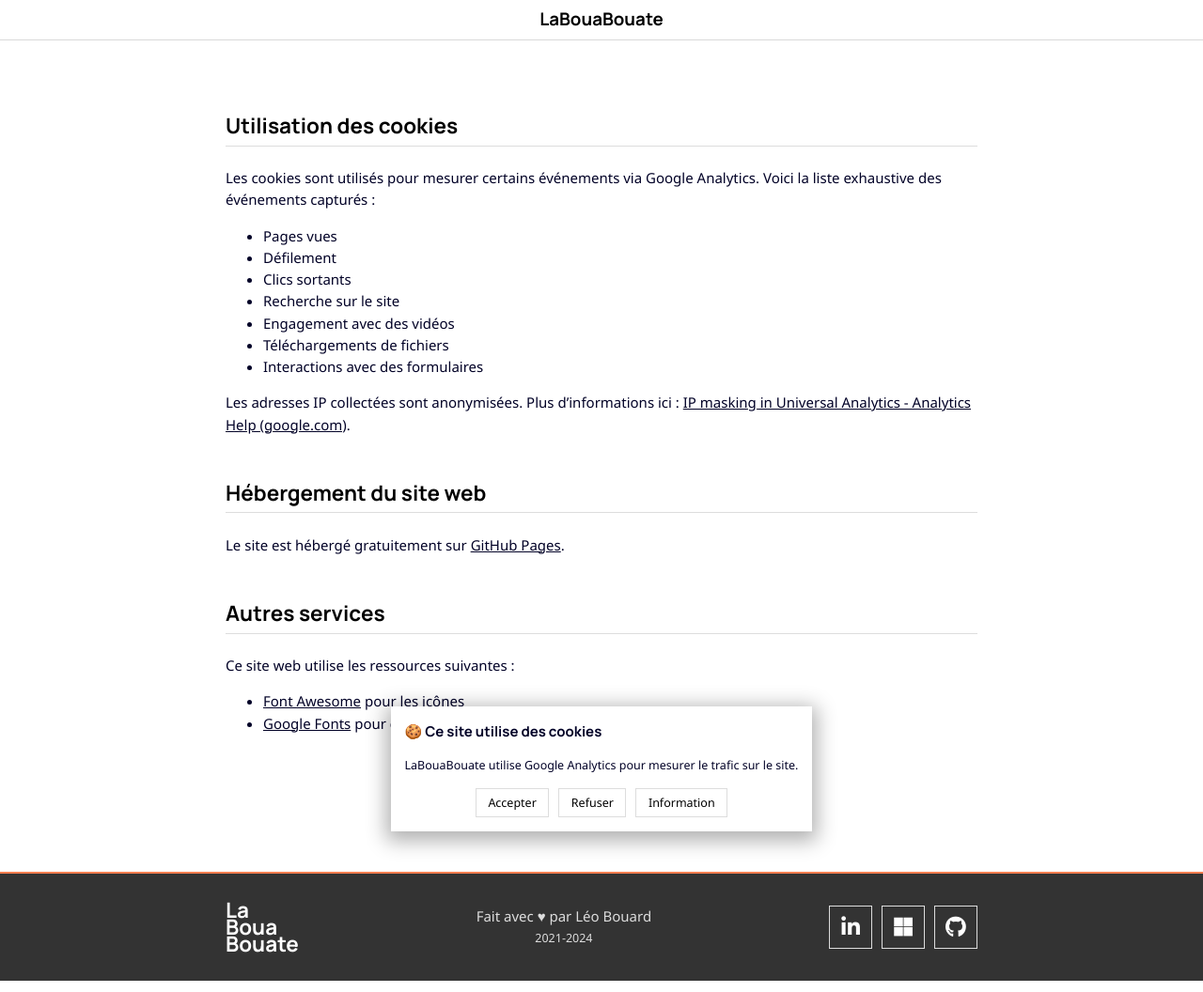
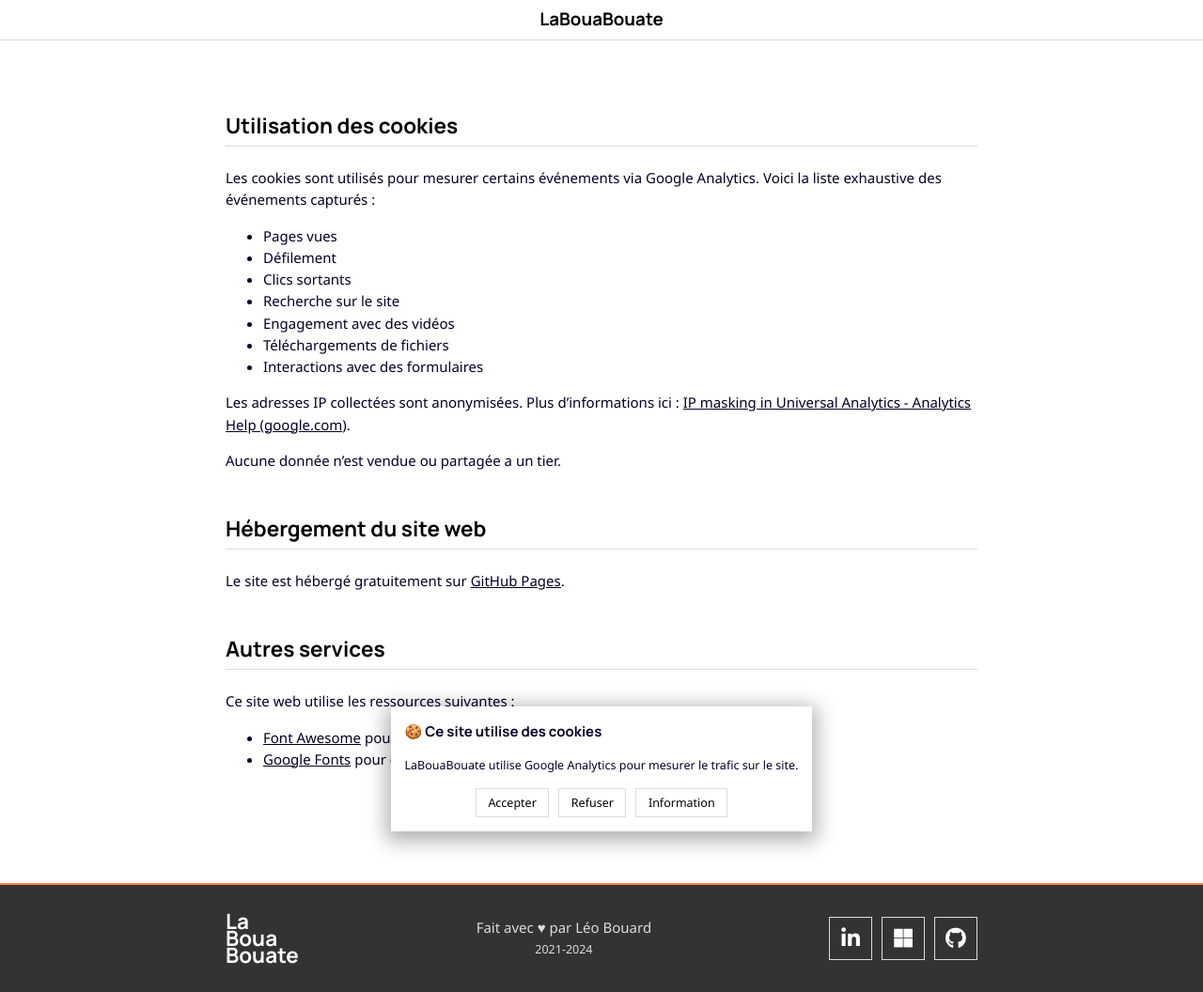
Before and after one commit to leobouard/leobouard.github.io, a Jekyll site: the page built from _pages/privacy.md, in a window 1280 px wide. Shown: the whole page at 94% size. Built offline with Jekyll 4.4.1, drawn with Linux system fonts in a browser that asks for light colours; nearby versions of some CDN libraries; some web fonts are replaced.

Commit message:
Update privacy.md

```diff
--- a/_pages/privacy.md
+++ b/_pages/privacy.md
@@ -18,6 +18,8 @@
 
 Les adresses IP collectées sont anonymisées. Plus d'informations ici : [IP masking in Universal Analytics - Analytics Help (google.com)](https://support.google.com/analytics/answer/2763052?sjid=13257524820651193844-EU).
 
+Aucune donnée n'est vendue ou partagée a un tier.
+
 ## Hébergement du site web
 
 Le site est hébergé gratuitement sur [GitHub Pages](https://pages.github.com/).
```
